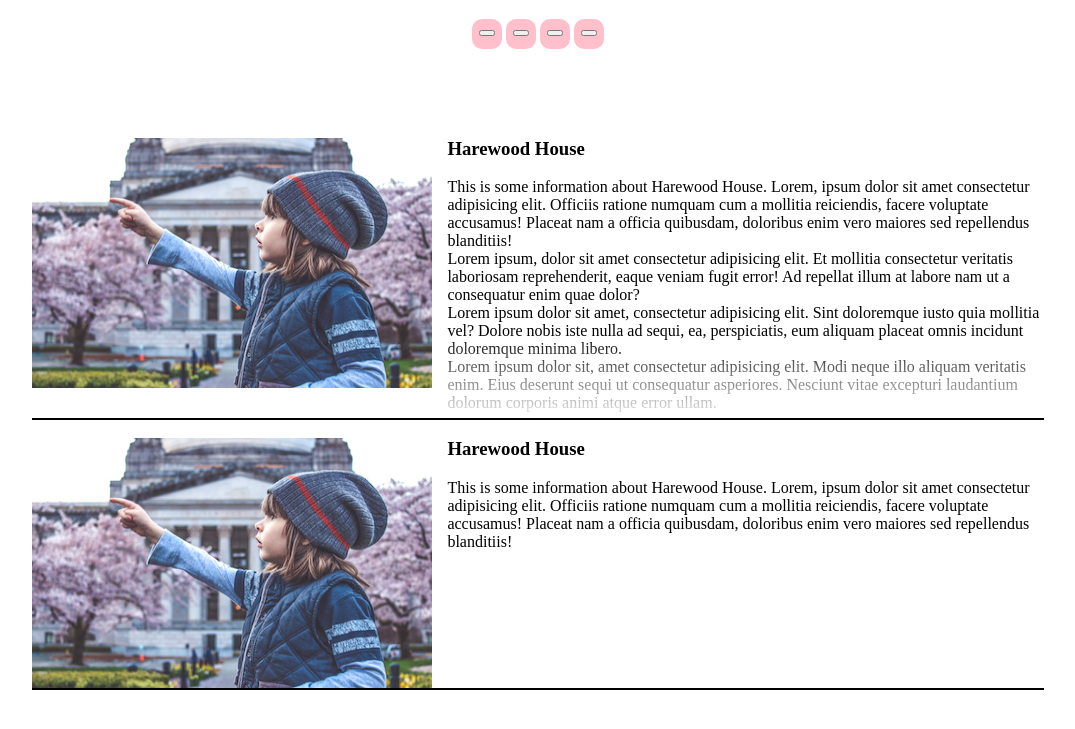
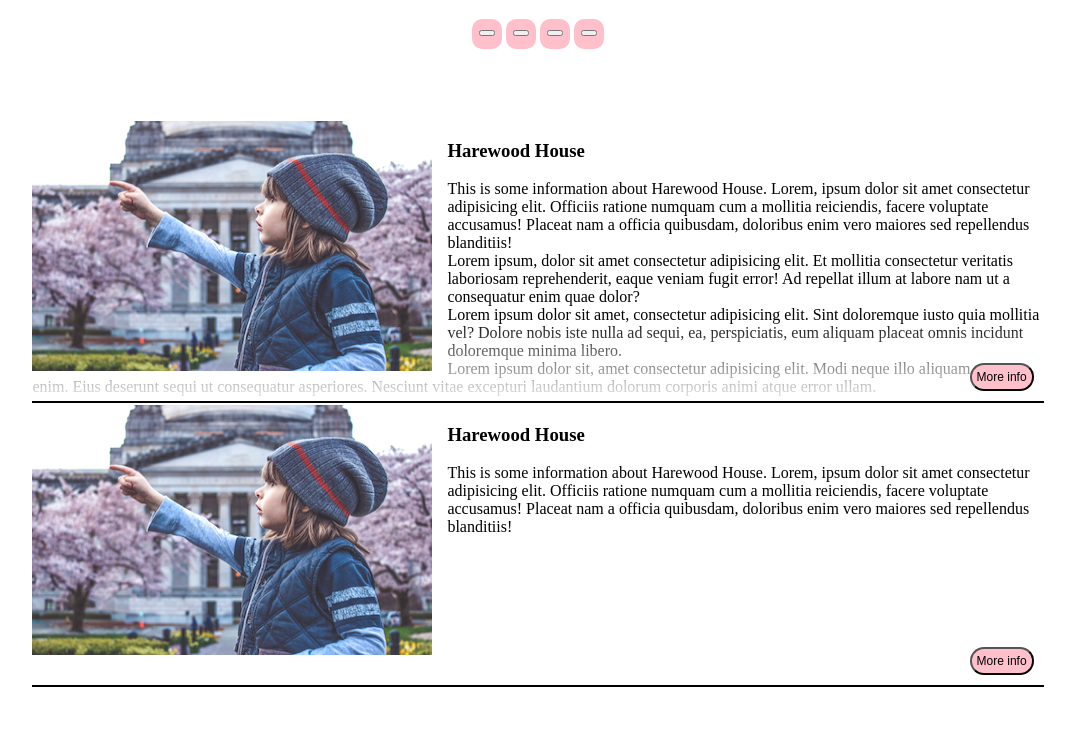
Before and after one commit to Joojoobee87/newgitpod, a plain HTML site: page index.html in a window 1280 px wide. Shown: the part 61-790 px from the top of the page, without its empty margins (102-1177 px from the left). Drawn offline with Linux system fonts and the light colour scheme.

Commit message:
added button for more info and position over top of activity section content

```diff
--- a/index.html
+++ b/index.html
@@ -37,6 +37,7 @@
 
 	<div class="main-section">
 		<div class="activity-section">
+        	<button class="more-info">More info</button>
 			<div class="activity">
 				<img src="images/Canva - Boy Pointing Up.jpg" alt="Boy Pointing Up" width="400" height="250">
 				<h3>Harewood House</h3>
@@ -53,8 +54,10 @@
                 Lorem ipsum dolor sit, amet consectetur adipisicing elit. Modi neque illo aliquam veritatis enim. Eius deserunt sequi ut consequatur asperiores. Nesciunt vitae excepturi laudantium dolorum corporis animi atque error ullam.
                 </p>
 			</div>
+
 		</div>
 		<div class="activity-section">
+        	<button class="more-info">More info</button>
 			<div class="activity">
 				<img src="images/Canva - Boy Pointing Up.jpg" alt="Boy Pointing Up" width="400" height="250">
 				<h3>Harewood House</h3>
--- a/style.css
+++ b/style.css
@@ -52,7 +52,8 @@
 }
 
 .activity-section {
-    min-height: 250px;
+    position: relative;
+    min-height: 280px;
     max-height: 280px;
     margin-top: 50px;
     border-bottom: 2px solid black;
@@ -64,15 +65,26 @@
     float: left;
 }
 
-.activity h3,
-.activity p{
-    margin-left: 15px;
+.activity {
     display: block;
     overflow: hidden;
+    max-height:280px;
+      background: -webkit-linear-gradient(top, black 70%, #eee);
+  -webkit-background-clip: text;
+  -webkit-text-fill-color: transparent;
 }
 
-.activity-section {
-  background: -webkit-linear-gradient(top, black 70%, #eee);
-  -webkit-background-clip: text;
-  -webkit-text-fill-color: transparent;
-  }
+.more-info {
+  position: absolute;
+  z-index: 1;
+  bottom: 0%;
+  right: 0%;
+  margin-bottom: 10px;
+  margin-right: 10px;
+  background-color: pink;
+  color: black;
+  font-family: 'Nunito', sans-serif;
+  font-size: 12px;
+  padding: 5px;
+  border-radius: 15px;
+}
```
